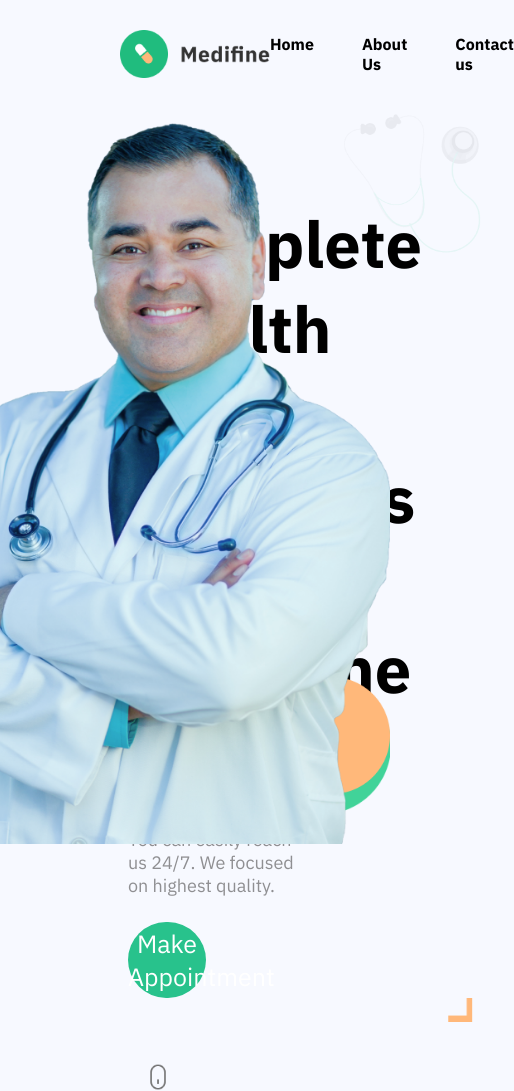
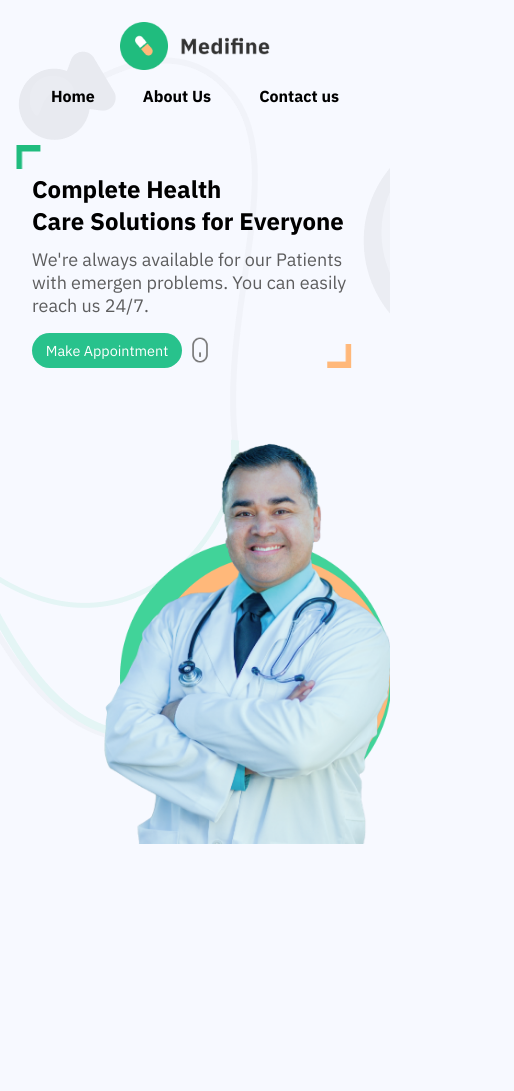
Before and after one commit to Deepak-GitHub1474/Medical-Website, a plain HTML site: page home/index.html in a window 390 px wide. Shown: the whole page, 514 px wide, since content can reach past the window. After the commit the page ends 844 px from the top, so only its background shows below. Drawn offline with Linux system fonts and the light colour scheme.

Commit message:
added media query to make website responsive

```diff
--- a/about/about.css
+++ b/about/about.css
@@ -6,13 +6,12 @@
 
 body{
   background-color: #f7f9ff;
-  overflow: hidden;
 }
 
 /* Navigation Menu */
 
 nav{
-  margin: 30px 120px;
+  padding: 1.4rem 6rem;
   display: flex;
   align-items: center;
   justify-content: space-between;
@@ -24,8 +23,7 @@ nav img{
 
 ul{
   display: flex;
-  gap: 48px;
-  margin-right: 50px;
+  gap: 3rem;
 }
 
 a{
@@ -45,36 +43,38 @@ li{
   align-items: center;
   justify-content: center;
   flex-direction: column;
-  height: 600px;
+  padding:4rem 0;
 }
 
-.info{
-  width: 50%;
+.info {
+  max-width: 600px;
+  margin-bottom: 3rem;
+  padding: 0.5rem 2rem;
+}
+
+.info h1{
+  color: #28c28c;
   text-align: center;
 }
 
-.main h1{
-  color: #23b989;
-}
-
-.main p{
-  font-size: 18px;
-  font-weight: 400;
-  margin-top: 20px;
-  margin-bottom: 55px;
+.info p{
+  font-size: 1.2rem;
+  margin-top: 1rem;
 }
 
 .cards{
   display: flex;
   align-items: center;
   justify-content: center;
-  gap: 4rem;
+  flex-wrap: wrap;
+  gap: 2rem;
 }
 
 .cards h1{
-  color: #23b989;
+  color: #28c28c;
   font-size: 24px;
   font-weight: bolder;
+  text-align: center;
 }
 
 .cards h3{
@@ -92,3 +92,22 @@ li{
   height: 100px;
   border-radius: 10px;
 }
+
+/* Media Query */
+
+@media (min-width: 280px) and (max-width: 768px) {
+
+  nav{
+    padding: 1.4rem 2rem;
+    flex-direction: column;
+    gap: 1rem;
+  }
+
+  .info h1{
+    font-size: 1.2rem;
+  }
+
+  .info p{
+    font-size: 1rem;
+  }
+}
--- a/contact/contact.css
+++ b/contact/contact.css
@@ -4,43 +4,42 @@
   font-family: "IBM Plex Sans", sans-serif;
 }
 
-body{
+body {
   background-color: #f7f9ff;
   overflow: hidden;
 }
 
 /* Navigation Menu */
 
-nav{
-  margin: 30px 120px;
+nav {
+  padding: 1.4rem 6rem;
   display: flex;
   align-items: center;
   justify-content: space-between;
 }
 
-nav img{
+nav img {
   height: 48px;
 }
 
-ul{
+ul {
   display: flex;
-  gap: 48px;
-  margin-right: 50px;
+  gap: 3rem;
 }
 
-a{
+a {
   text-decoration: none;
   color: #000000;
 }
 
-li{
+li {
   list-style: none;
   font-weight: bold;
 }
 
 /* Form Section */
 
-.main{
+.main {
   display: flex;
   align-items: center;
   justify-content: center;
@@ -54,24 +53,23 @@ li{
   margin-right: auto;
 }
 
-.form{
+.form {
   display: flex;
   flex-direction: column;
   width: 320px;
-
 }
 
-form h1{
+form h1 {
   text-align: center;
 }
 
 
-label{
+label {
   font-size: 18px;
   font-weight: 500;
 }
 
-#form-btn{
+#form-btn {
   height: 6vh;
   width: 21vw;
   margin-top: 1rem;
@@ -82,19 +80,33 @@ label{
   font-size: 18px;
   font-weight: bold;
   cursor: pointer;
+  margin-bottom: 1rem;
 }
 
-input{
+input {
   border: transparent;
-  height: 20px;
+  height: 25px;
   border-radius: 10px;
   padding: 5px 10px;
 }
 
-textarea{
+textarea {
   border: transparent;
   height: 80px;
   resize: none;
   border-radius: 10px;
   padding: 5px 10px;
 }
+
+/* Media Query */
+
+@media (min-width: 280px) and (max-width: 768px) {
+
+  nav {
+    padding: 1.4rem 1rem;
+    flex-direction: column;
+    gap: 1rem;
+  }
+
+
+}
--- a/home/index.html
+++ b/home/index.html
@@ -22,7 +22,6 @@
   <!-- Navigation menu -->
   <nav>
     <img src="../images/logo.png" alt="logo" />
-    <a href="#"></a>
     <ul>
       <li><a href="index.html">Home</a></li>
       <li><a href="../about/about.html">About Us</a></li>
@@ -35,16 +34,16 @@
 
     <!-- Left side hero section -->
     <div class="left-hero-section">
-      <img src="../images/stethoscope.png" alt="stethoscope" />
       <img src="../images/topAngle.png" alt="topAngle">
-      <h1>Complete Health <br> Care Solutions for Everyone</h1>
-      <p>We're always available for our Patients with emergen problems. You can easily reach us 24/7. We focused on
-        highest quality.</p>
+      <div class="info-container">
+        <h1>Complete Health <br> Care Solutions for Everyone</h1>
+        <p>We're always available for our Patients with emergen problems. You can easily reach us 24/7.</p>
+        <button>Make Appointment</button>
+        <img src="../images/mouse.png" alt="mouse">
+      </div>
+      <img src="../images/bottomAngle.png" alt="bottomAngle">
+    </div>
 
-      <button>Make Appointment</button>
-      <img src="../images/bottomAngle.png" alt="bottomAngle">
-      <img src="../images/mouse.png" alt="mouse">
-    </div>
     <!-- Side side hero section -->
     <div class="right-hero-section">
       <img src="../images/greenBox.png" alt="greenBox">
--- a/home/style.css
+++ b/home/style.css
@@ -6,13 +6,12 @@
 
 body{
   background-color: #f7f9ff;
-  overflow: hidden;
 }
 
 /* Navigation Menu */
 
 nav{
-  margin: 30px 120px;
+  padding: 1.4rem 6rem;
   display: flex;
   align-items: center;
   justify-content: space-between;
@@ -24,8 +23,7 @@ nav img{
 
 ul{
   display: flex;
-  gap: 48px;
-  margin-right: 50px;
+  gap: 3rem;
 }
 
 a{
@@ -42,22 +40,14 @@ li{
 
 .hero{
   display: flex;
-  margin-top: 95px;
-  gap: 7.3rem;
 }
 
 /* Left side hero section */
 
 .left-hero-section{
-  max-width: 45%;
-  margin-left: 8rem;
-}
+  margin: 1rem;
+  position: relative;
 
-img[alt="stethoscope"]{
-  width: 40vw;
-  position: absolute;
-  left: 21rem;
-  top: 6.6rem;
 }
 
 img[alt="topAngle"]{
@@ -66,55 +56,50 @@ img[alt="topAngle"]{
 
 img[alt="bottomAngle"]{
   width: 25px;
-  margin-left: 20rem;
-  margin-bottom: 1.3rem;
+  position: absolute;
+  right: 0;
+  bottom: 0;
+}
+
+.info-container {
+  padding-left: 1rem;
 }
 
 img[alt="mouse"]{
   width: 28px;
   position: relative;
-  top: 1rem;
-  left: 1rem;
-}
-
-.left-hero-section h1{
-  font-size: 65px;
+  top: 0.5rem;
 }
 
 .left-hero-section p{
   font-size: 18px;
-  color: #8f8f92;
-  margin: 25px 0px;
+  color: #5d5d5e;
+  margin: 0.7rem 0;
 }
 
 .left-hero-section button{
-  height: 9vh;
-  width: 20vw;
+  width: 220px;
   background-color: #28c28c;
   color: #ffffff;
-  font-size: 25px;
+  font-size: 1.4rem;
   border: none;
-  border-radius: 50px;
+  border-radius: 3rem;
+  padding:1rem 0.5rem;
+  cursor: pointer;
 }
 
 /* Right side hero section */
 
-.right-hero-section{
-  margin-bottom: 14rem;
-}
-
 img[alt="greenBox"]{
-  width: 35%;
   position: absolute;
   right: 0;
-  bottom: 30px;
+  bottom: 1.9rem;
 }
 
 img[alt="yellowBox"]{
-  width: 30%;
   position: absolute;
   right: 0;
-  bottom: 50px;
+  bottom: 3rem;
 }
 
 img[alt="doctor-img"]{
@@ -123,3 +108,166 @@ img[alt="doctor-img"]{
   right: 0;
   bottom: 0;
 }
+
+body {
+  background-image: url("../images/stethoscope.png");
+  background-repeat: no-repeat;
+  background-position: top;
+}
+
+/* Media Query */
+
+@media (min-width: 280px) and (max-width: 768px) {
+
+  nav{
+    padding: 1.4rem 2rem;
+    flex-direction: column;
+    gap: 1rem;
+  }
+}
+
+/* Hero Left Section */
+
+@media (min-width: 280px) and (max-width: 768px) {
+  .left-hero-section h1{
+    font-size: 1.5rem;
+    max-width: 320px;
+  }
+
+  .left-hero-section p{
+    max-width: 320px;
+  }
+
+  .left-hero-section button{
+    width: 150px;
+    font-size: 0.9rem;
+    border-radius: 3rem;
+    padding:0.5rem;
+  }
+}
+
+@media (min-width: 769px) and (max-width: 1024px) {
+  .left-hero-section h1{
+    font-size: 2rem;
+    max-width: 420px;
+  }
+
+  .left-hero-section p{
+    max-width: 340px;
+  }
+}
+
+@media (min-width: 1025px) and (max-width: 1350px) {
+
+  .left-hero-section h1{
+    font-size: 3rem;
+    max-width: 625px;
+  }
+
+  .left-hero-section p{
+    max-width: 520px;
+  }
+}
+
+@media (min-width: 1351px) {
+
+  .left-hero-section h1{
+    font-size: 4rem;
+    max-width: 850px;
+  }
+}
+
+/* Hero Right Section */
+@media (max-width: 290px) {
+
+  ul{
+    gap: 0.7rem;
+  }
+
+  img[alt="doctor-img"]{
+    height: 30%;
+  }
+
+  img[alt="greenBox"]{
+    width: 140px;
+  }
+
+  img[alt="yellowBox"]{
+    width: 120px;
+  }
+}
+
+@media (min-width: 291px) and (max-width: 500px) {
+
+  img[alt="doctor-img"]{
+    height: 50%;
+  }
+
+  img[alt="greenBox"]{
+    width: 270px;
+  }
+
+  img[alt="yellowBox"]{
+    width: 240px;
+  }
+}
+
+@media (min-width: 501px) and (max-width: 768px) {
+
+  img[alt="doctor-img"]{
+    height: 60%;
+  }
+
+  img[alt="greenBox"]{
+    width: 335px;
+  }
+
+  img[alt="yellowBox"]{
+    width: 305px;
+  }
+}
+
+@media (min-width: 769px) and (max-width: 1024px) {
+
+  img[alt="doctor-img"]{
+    height: 75%;
+  }
+
+  img[alt="greenBox"]{
+    width: 430px;
+  }
+
+  img[alt="yellowBox"]{
+    width: 400px;
+  }
+}
+
+@media (min-width: 1025px) and (max-width: 1350px) {
+
+  img[alt="doctor-img"]{
+    height: 80%;
+  }
+
+  img[alt="greenBox"]{
+    width: 450px;
+  }
+
+  img[alt="yellowBox"]{
+    width: 420px;
+  }
+}
+
+@media (min-width: 1351px){
+
+  img[alt="doctor-img"]{
+    height: 90%;
+  }
+
+  img[alt="greenBox"]{
+    width: 500px;
+  }
+
+  img[alt="yellowBox"]{
+    width: 470px;
+  }
+}
```
Also changed, not shown: about/about.html (+3 -1 lines).
